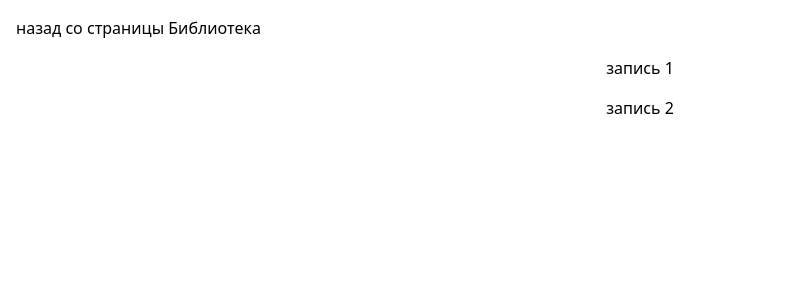
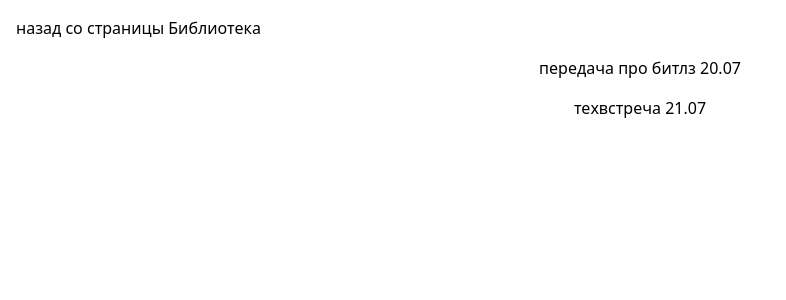
Before and after one commit to mkcode-org/radioznb-site, a Next.js app: page /library in a window 1280 px wide. Shown: the top 300 px of the page, without its empty margins (0-786 px from the left). Built offline with nearby package versions, Linux system fonts and the light colour scheme.

Commit message:
feat: upd srcs

```diff
--- a/app/library/page.tsx
+++ b/app/library/page.tsx
@@ -8,15 +8,17 @@ const Page = () => {
 	return (
 		<div className='flex flex-col gap-4'>
 			<Link href={'/'}>назад со страницы Библиотека</Link>
-			<button onClick={() => play(src1)}>запись 1</button>
-			<button onClick={() => play(src2)}>запись 2</button>
+			<button onClick={() => play(beatles_src)}>
+				передача про битлз 20.07
+			</button>
+			<button onClick={() => play(tech_src)}>техвстреча 21.07</button>
 		</div>
 	)
 }
 
-const src1 =
-	'https://r0zpfsgakx.ufs.sh/f/ulX3r7DWQlCohdkcRlTe9SCvjxXpVwWmEbTR8uZ2yFcKGLJs'
-const src2 =
-	'https://r0zpfsgakx.ufs.sh/f/ulX3r7DWQlCoEqHiQh87Prs5SuYTCUpke2tV4XQBjazoqZL1'
+const beatles_src =
+	'https://r0zpfsgakx.ufs.sh/f/ulX3r7DWQlCorlxyWusQhVOCPI7AobXt2jy1uJ6lGdaHBg04'
+const tech_src =
+	'https://r0zpfsgakx.ufs.sh/f/ulX3r7DWQlCo1RosU9zBmFW5PUouC34HrbseOvEDTI8Gjakh'
 
 export default Page
```
